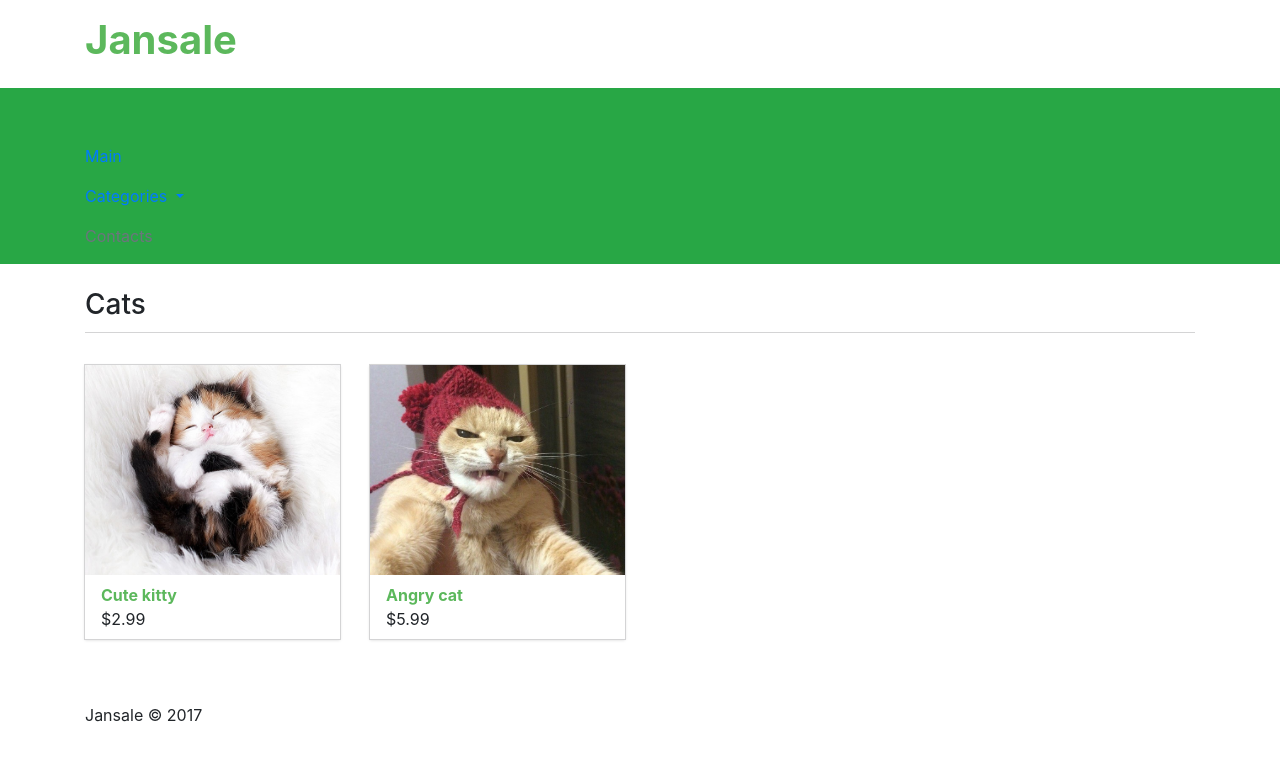
After one commit to callisto1337/jansale, a Django app: a page that uses app/templates/app/index.html in a window 1280 px wide, after a click that opens the changed part. The commit adds this page. Shown: the top 761 px of the page. Run offline with Django 3.2, Linux system fonts and the light colour scheme; data comes from the database, SQL or seed files in the repository; both versions use the stored data as it was after the commit; some libraries are stand-ins or nearby versions.

Commit message:
added model and view for categories

```diff
--- a/app/admin.py
+++ b/app/admin.py
@@ -1,5 +1,6 @@
 from django.contrib import admin
-from .models import Product
+from .models import Product, Category
 
 
 admin.site.register(Product)
+admin.site.register(Category)
--- a/app/models.py
+++ b/app/models.py
@@ -1,12 +1,21 @@
 from django.db import models
+
+
+class Category(models.Model):
+    name = models.CharField(max_length=40)
+    url = models.CharField(max_length=100, blank=True)
+
+    def __str__(self):
+        return self.name
 
 
 class Product(models.Model):
     image = models.ImageField(upload_to='products/')
     name = models.CharField(max_length=40)
     price = models.DecimalField(max_digits=20, decimal_places=2)
-    popular = models.BooleanField(default=False)
-    new = models.BooleanField(default=False)
+    category = models.ForeignKey(Category, blank=True)
+    popular = models.BooleanField()
+    new = models.BooleanField()
 
     def __str__(self):
         return self.name
--- /dev/null
+++ b/app/templates/app/category.html
@@ -0,0 +1,27 @@
+{% extends 'app/index.html'%}
+
+
+{% block content %}
+  <section class="mt-4">
+    <div class="container">
+      <div class="products">
+        <h3 class="products__title">{{ data_category.name }}</h3>
+        <div class="row">
+          {% for item in category_items %}
+            <div class="col-md-3 col-sm-6 mt-4">
+              <div class="products__item">
+                <a class="products__item__wrapper" href="#">
+                  <img class="products__item__img" src="{{ MEDIA_URL }}{{ item.image }}" alt="{{ item.name }}">
+                </a>
+                <div class="products__item__info px-3 py-2">
+                  <a class="products__item__title font-weight-bold mb-1" href="#">{{ item.name }}</a>
+                  <p class="products__item__price m-0">${{ item.price }}</p>
+                </div>
+              </div>
+            </div>
+          {% endfor %}
+        </div>
+      </div>
+    </div>
+  </section>
+{% endblock %}
--- a/app/templates/app/index.html
+++ b/app/templates/app/index.html
@@ -30,19 +30,20 @@
       <div class="collapse navbar-collapse" id="navbarSupportedContent">
         <ul class="navbar-nav mr-auto">
           <li class="nav-item active">
-            <a class="nav-link" href="#">Main</a>
+            <a class="nav-link" href="/">Main</a>
           </li>
           <li class="nav-item dropdown">
             <a class="nav-link dropdown-toggle" href="#" id="navbarDropdownMenuLink" data-toggle="dropdown" aria-haspopup="true" aria-expanded="false">
               Categories
             </a>
             <div class="dropdown-menu" aria-labelledby="navbarDropdownMenuLink">
-              <a class="dropdown-item" href="#">Cats</a>
-              <a class="dropdown-item" href="#">Dogs</a>
+              {% for category in categories %}
+                <a class="dropdown-item" href="/category/{{ category.url }}/">{{ category.name }}</a>
+              {% endfor %}
             </div>
           </li>
           <li class="nav-item">
-            <a class="nav-link" href="#">Contacts</a>
+            <a class="nav-link disabled" href="#">Contacts</a>
           </li>
         </ul>
       </div>
--- a/app/urls.py
+++ b/app/urls.py
@@ -5,5 +5,6 @@ from . import views
 
 
 urlpatterns = [
-    url(r'^$', views.main)
+    url(r'^$', views.main),
+    url(r'^category/(?P<url>[A-Za-z]+)/$', views.category)
 ] + static(settings.MEDIA_URL, document_root=settings.MEDIA_ROOT)
--- a/app/views.py
+++ b/app/views.py
@@ -1,8 +1,25 @@
-from django.shortcuts import render
-from .models import Product
+from django.shortcuts import render, get_object_or_404
+from .models import Product, Category
 
 
 def main(request):
     popular = Product.objects.all().filter(popular=True)[:4]
     new = Product.objects.all().filter(new=True)[:4]
-    return render(request, 'app/index.html', {'popular': popular, 'new': new})
+    categories = Category.objects.all()
+
+    return render(request, 'app/main.html', {
+        'popular': popular, 'new': new,
+        'categories': categories}
+    )
+
+
+def category(request, url):
+    data_category = get_object_or_404(Category, url=url)
+    category_items = Product.objects.all().filter(category=data_category.pk)
+    categories = Category.objects.all()
+
+    return render(request, 'app/category.html', {
+        'data_category': data_category,
+        'category_items': category_items,
+        'categories': categories}
+    )
```
Also changed, not shown: other parts of app/templates/app/index.html (+1 -45 lines), app/templates/app/main.html (added, +50 -0 lines), app/migrations/0003_auto_20171129_1826.py (added), app/migrations/0004_auto_20171129_1842.py (added), app/migrations/0005_auto_20171129_1842.py (added), db.sqlite3, media/products/VoSxAkGftBw_anzbNXI.jpg (added), media/products/e0f868b525d611953ca4c40f272e8527_7DwQ7sN.jpg (added), media/products/maxresdefault.jpg (added), media/products/maxresdefault_9UUcZ03.jpg (added), media/products/original.jpg (added).
